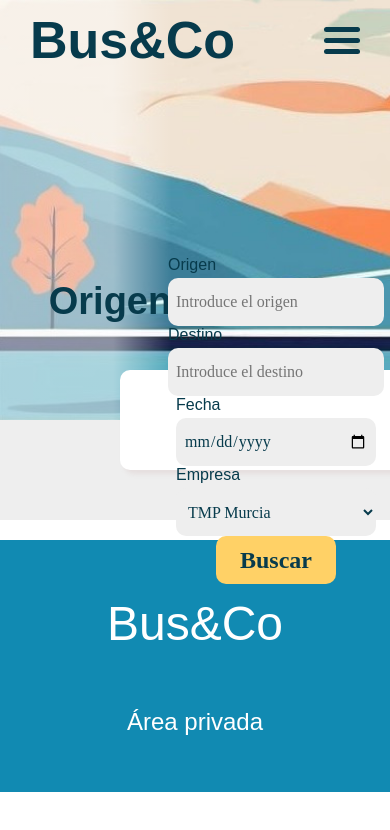
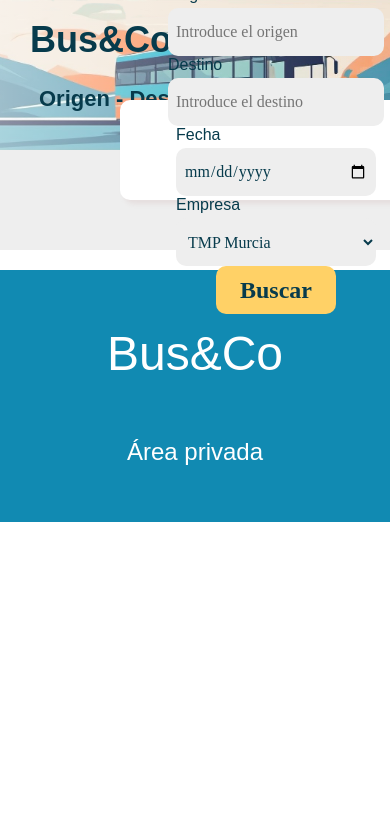
Before and after one commit to thorcazo/busandco-frontend, an Angular app: page /origen-destino in a window 390 px wide. Shown: the top 830 px of the page. Built offline with nearby package versions, Linux system fonts and the light colour scheme.

Commit message:
Header responsive terminado

```diff
--- a/src/app/componentes/header/header.component.css
+++ b/src/app/componentes/header/header.component.css
@@ -2,12 +2,14 @@
 .cabecera{
     width: 100%;
     min-height: 420px;
-    background: linear-gradient(90deg, rgba(255, 255, 255, 0.5) 29%, rgba(255, 255, 255, 0) 44%),  url('../../../assets/imagenes/cabecera-copia.jpg');
+    background: linear-gradient(270deg, rgba(255, 255, 255, 0.0) 0%, rgba(255, 255, 255, 0.5) 100%),  url('../../../assets/imagenes/cabecera-copia.jpg');
     background-size:cover;
+    background-position: center;
+    background-repeat: no-repeat;
     color: var(--azul-oscuro);
     display: grid;
-    grid-template-columns: repeat(8, 1fr);
-    grid-template-rows: 4fr 2fr;
+    grid-template-columns: repeat(10, 1fr);
+    grid-template-rows: 4fr 3fr;
 }
 header{
     width: 100%;
@@ -17,10 +19,11 @@ header{
     justify-content: space-between;
     padding: 0 100px;
     color: var(--azul-oscuro);
-    grid-column: 1 / 9;
+    grid-column: 1 / 11;
+    transition: background-color 0.5s;
 }
 h1{
-    grid-column: 2 / 9;
+    grid-column: 2 / 11;
     font-size: 38px;
 }
 .logo{
@@ -34,25 +37,34 @@ h1{
 .nav-bar ul {
     display: flex;
     list-style: none;
+    justify-items: flex-end;
+    gap: 40px;
 }
 .nav-bar ul li a{
     display: block;
-    font-size: 18px;
+    font-size: 22px;
+    font-weight: 600;
     text-decoration: none;
-    padding: 10px 25px;
-    border-radius: 15px;
+
     transition: 0.2s;
     margin: 0 5px;
     color: var(--azul-oscuro);
 }
 .nav-bar ul li a:hover{
-   background-color: var(--amarillo);
+   color: var(--azul-claro);
 }
 .nav-bar ul li a.active{
-    background-color: var(--amarillo);
+    color: var(--azul-claro);
  }
 
-@media(max-width: 1100px){
+
+@media(max-width: 1200px){
+    .cabecera{
+        min-height: 300px;
+    }
+    h1{
+        font-size: 32px;
+    }
     header{
         padding: 0 30px;
     }
@@ -61,37 +73,40 @@ h1{
         cursor: pointer;
     }
     .selected1{
-        width: 42px;
-        height: 8px;
+        width: 38px;
+        height: 6px;
         background-color: var(--azul-oscuro);
-        margin: 6px 0px;
+        margin: 6px 0px 6px auto;
         border-radius: 4px;
-        transition: 0.3s;
+        transition: 0.5s;
     }
     .selected2{
-        width: 40px;
+        width: 42px;
         height: 6px;
         background-color: var(--azul-oscuro);
-        margin: 6px 0px;
+        margin: 6px 0px 6px auto;
         border-radius: 4px;
-        transition: 0.3s;
+        transition: 0.5s;
+
     }
     .selected3{
+
         width: 38px;
-        height: 4px;
+        height: 6px;
         background-color: var(--azul-oscuro);
-        margin: 6px 0px;
+        margin: 6px 0px 6px auto;
         border-radius: 4px;
-        transition: 0.3s;
+        transition: 0.5s;
     }
     .bars .line{
         width: 36px;
         height: 5px;
         background-color: var(--azul-oscuro);
-        margin: 6px 0px;
+        margin: 6px 0px 6px auto;
         border-radius: 4px;
-        transition: 0.3s;
+        transition: 0.5s;
     }
+
 
     .nav-bar{
         height: 0px;
@@ -99,19 +114,20 @@ h1{
         top: 80px;
         left: 0;
         right: 0;
-        width: 100vw;
-        background-color: var(--amarillo);
+        width: 100%;
+
         transition: 0.5s;
         overflow: hidden;
         z-index: 1;
     }
     .nav-bar.active{
-        height: 450px;
+        height: 340px;
+        background-color: var(--amarillo);
     }
     .nav-bar ul{
         display: block;
         width: fit-content;
-        margin: 80px auto 0 auto;
+        margin: 20px auto 0 auto;
         text-align: center;
         transition: 0.5s;
         opacity: 0;
@@ -122,4 +138,42 @@ h1{
     .nav-bar ul li a{
         margin-bottom: 20px;
     }
+    .hola{
+        background-color: var(--amarillo);
+        transition: 0.5s;
+     }
 }
+@media(max-width: 900px){
+    .cabecera{
+        min-height: 200px;
+    }
+    .logo{
+        font-size: 42px;
+    }
+    h1{
+        font-size: 28px;
+    }
+}
+@media(max-width: 600px){
+    .cabecera{
+        min-height: 150px;
+    }
+    .logo{
+        font-size: 36px;
+    }
+    h1{
+        font-size: 22px;
+    }
+}
+@media(min-width: 1700px){
+    .cabecera{
+        min-height: 420px;
+        background-position-y:top
+    }
+    .logo{
+        font-size: 62px;
+    }
+    h1{
+        font-size: 42px;
+    }
+}
--- a/src/app/componentes/header/header.component.html
+++ b/src/app/componentes/header/header.component.html
@@ -1,5 +1,5 @@
 <section class="cabecera">
-       <header>
+       <header [class.hola]="activarMenu">
               <div class="logo">Bus&Co</div>
                <div (click)="alternarMenu()" class="bars">
                      <div [class.selected1]="activarMenu" [class.line]="!activarMenu"></div>
@@ -8,11 +8,11 @@
                </div>
                <nav class="nav-bar" [class.active]="activarMenu">
                      <ul>
-                            <li><a (click)="setTitle('Origen - Destino')" routerLink="/origen-destino" routerLinkActive="active" href="#">Origen - Destino</a></li>
-                            <li><a (click)="setTitle('Líneas')" routerLink="/lineas" routerLinkActive="active" href="#">Líneas</a></li>
-                            <li><a (click)="setTitle('Noticias')" routerLink="/noticias" routerLinkActive="active" href="#">Noticias</a></li>
-                            <li><a (click)="setTitle('Incidencias')" routerLink="/incidencias" routerLinkActive="active" href="#">Incidencias</a></li>
-                            <li><a (click)="setTitle('Contacto')" routerLink="/contacto" routerLinkActive="active" href="#">Contacto</a></li>
+                            <li><a (click)="setTitle('Origen - Destino'); alternarMenu()" routerLink="/origen-destino" routerLinkActive="active" href="#">Origen - Destino</a></li>
+                            <li><a (click)="setTitle('Líneas'); alternarMenu()" routerLink="/lineas" routerLinkActive="active" href="#">Líneas</a></li>
+                            <li><a (click)="setTitle('Noticias'); alternarMenu()" routerLink="/noticias" routerLinkActive="active" href="#">Noticias</a></li>
+                            <li><a (click)="setTitle('Incidencias'); alternarMenu()" routerLink="/incidencias" routerLinkActive="active" href="#">Incidencias</a></li>
+                            <li><a (click)="setTitle('Contacto'); alternarMenu()" routerLink="/contacto" routerLinkActive="active" href="#">Contacto</a></li>
                      </ul>
                </nav>
        </header>
--- a/src/app/componentes/incidencia/incidencia.component.css
+++ b/src/app/componentes/incidencia/incidencia.component.css
@@ -7,7 +7,8 @@
     padding: 20px;
     display: flex;
     flex-direction: column;
-    justify-content: space-between ;
+    justify-content: space-between;
+    gap: 20px;
 }
 h2{
 
--- a/src/app/componentes/noticia/noticia.component.css
+++ b/src/app/componentes/noticia/noticia.component.css
@@ -8,6 +8,7 @@
     display: flex;
     flex-direction: column;
     justify-content: space-around;
+    gap: 20px;
 }
 h2{
     font-size: 28px;
```
